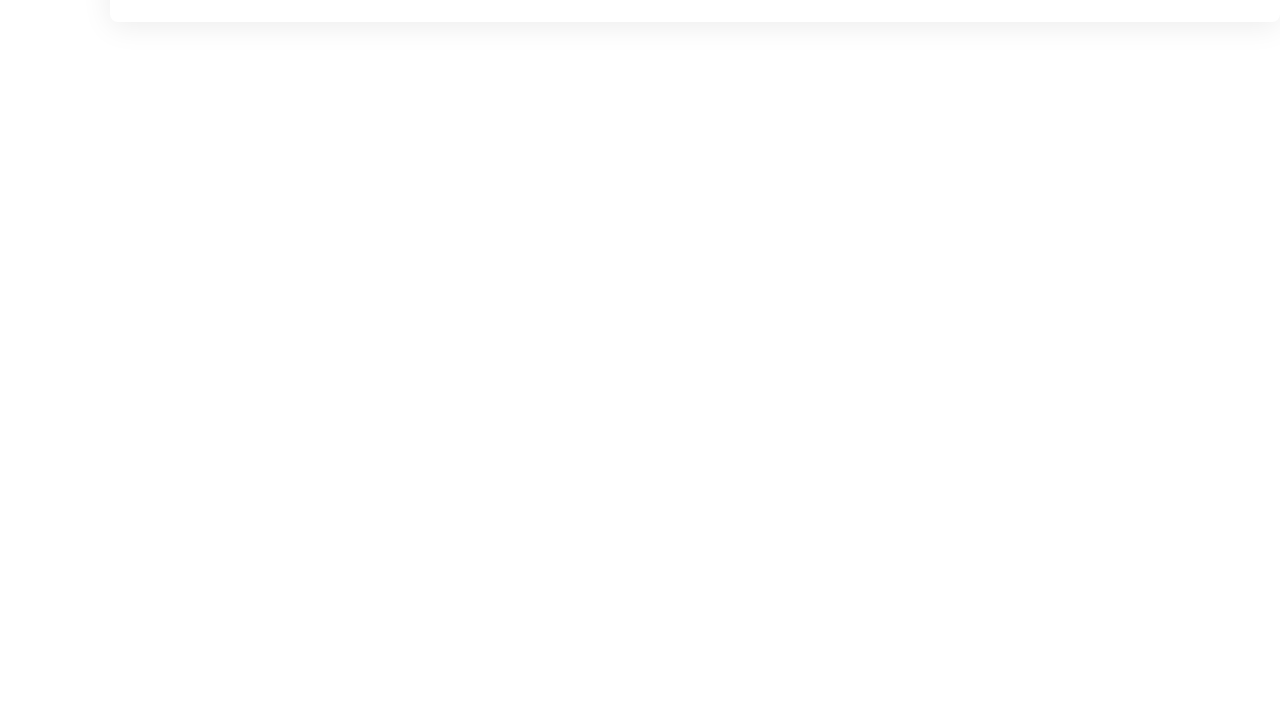
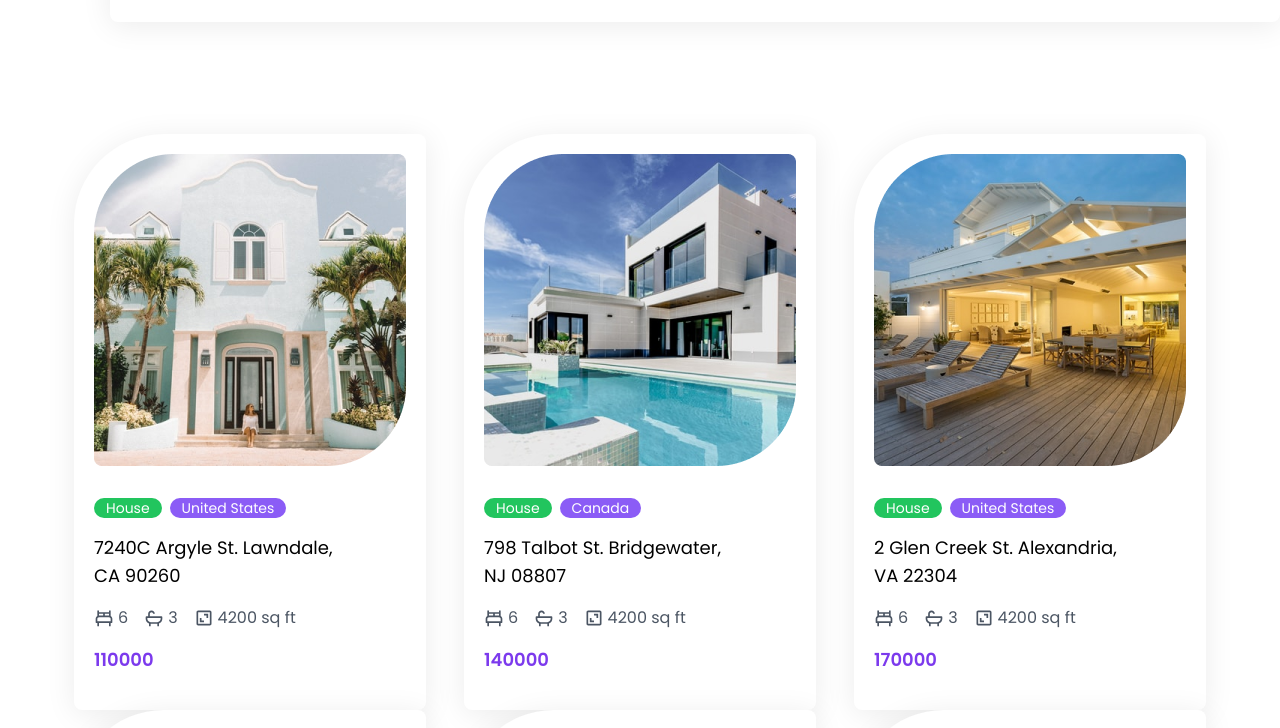
Before and after one commit to devsakae/henrycorretor, a React (Create React App) app: page / in a window 1280 px wide. Shown: the part 744-1472 px from the top of the page. Built offline with nearby package versions, Linux system fonts and the light colour scheme.

Commit message:
house listing done

```diff
--- a/src/components/House.js
+++ b/src/components/House.js
@@ -1,7 +1,40 @@
 import React from 'react';
+import { BiBed, BiBath, BiArea } from 'react-icons/bi';
 
-const House = () => {
-  return <div>House</div>;
+const House = ({ house }) => {
+  const { image, type, country, address, bedrooms, bathrooms, surface, price } = house;
+  return (
+    <div className='bg-white shadow-1 p-5 rounded-lg rounded-tl-[90px] w-full max-w-[352px] mx-auto cursor-pointer hover:shadow-2xl transition'>
+      <img src={ image } alt='' className='mb-8' />
+      <div className='mb-4 flex gap-x-2 text-sm'>
+        <div className='bg-green-500 rounded-full text-white px-3'>{ type }</div>
+        <div className='bg-violet-500 rounded-full text-white px-3'>{ country }</div>
+      </div>
+      <div className='text-lg font-semibo
+      max-w-[260px]'>{ address }</div>
+      <div className='flex gap-x-4 my-4'>
+        <div className='flex items-center text-gray-600 gap-1'>
+          <div className='text-[20px]'>
+            <BiBed />
+          </div>
+          <div>{ bedrooms }</div>
+        </div>
+        <div className='flex items-center text-gray-600 gap-1'>
+          <div className='text-[20px]'>
+            <BiBath />
+          </div>
+          <div>{ bathrooms }</div>
+        </div>
+        <div className='flex items-center text-gray-600 gap-1'>
+          <div className='text-[20px]'>
+            <BiArea />
+          </div>
+          <div>{ surface }</div>
+        </div>
+      </div>
+      <div className='text-lg font-semibold text-violet-600 mb-4'>{ price }</div>
+    </div>
+  );
 };
 
 export default House;
--- a/src/components/HouseContext.js
+++ b/src/components/HouseContext.js
@@ -22,6 +22,10 @@
     setProperties(uniqueProperties);
   }, [houses]);
 
+  const handleClick = () => {
+    console.log('click!');
+  }
+
   return (
     <HouseContext.Provider value={{
       houses,
@@ -38,6 +42,7 @@
       setPrice,
       loading,
       setLoading,
+      handleClick,
     }}>
       { children }
     </HouseContext.Provider>
--- a/src/components/HouseList.js
+++ b/src/components/HouseList.js
@@ -1,7 +1,25 @@
-import React from 'react';
+import React, { useContext } from 'react';
+import { HouseContext } from '../components/HouseContext';
+import House from './House';
+import { Link } from 'react-router-dom';
+import { ImSpinner2 } from 'react-icons/im';
 
 const HouseList = () => {
-  return <div>HouseList</div>;
+  const { houses, loading } = useContext(HouseContext);
+  return (
+    <section className='mb-20'>
+      <div className='container mx-auto'>
+        <div className='grid md:grid-cols-2 lg:grid-cols-3'>
+          { houses.map((house, idx) => {
+            return (<Link to={ `property/${house.id}`} key={ idx }>
+              <House house={house} />
+            </Link>)
+          }) }
+        </div>
+      </div>
+
+    </section>
+  );
 };
 
 export default HouseList;
--- a/src/components/Search.js
+++ b/src/components/Search.js
@@ -1,16 +1,18 @@
-import React from 'react';
+import React, { useContext } from 'react';
 import CountryDropdown from './CountryDropdown';
 import PropertyDropdown from './PropertyDropdown';
 import PriceRangeDropdown from './PriceRangeDropdown';
 import { RiSearch2Line } from 'react-icons/ri';
+import { HouseContext } from './HouseContext';
 
 const Search = () => {
+  const { handleClick } = useContext(HouseContext);
   return (
     <div className='px-[30px] py-6 max-w-[1170px] ms-auto flex flex-col lg:flex-row justify-between gap-4 lg:gap-x-3 relative lg:-top-4 lg:shadow-1 bg-white lg:bg-transparent lg:backdrop-blur rounded-lg'>
       <CountryDropdown />
       <PropertyDropdown />
       <PriceRangeDropdown />
-      <button className='bg-violet-700 hover:bg-violet-800 transition w-full lg:max-w-[162px] h-16 rounded-lg flex justify-center items-center text-white text-2xl'>
+      <button onClick={ handleClick } className='bg-violet-700 hover:bg-violet-800 transition w-full lg:max-w-[162px] h-16 rounded-lg flex justify-center items-center text-white text-2xl'>
         <RiSearch2Line />
       </button>
     </div>
--- a/src/pages/Home.js
+++ b/src/pages/Home.js
@@ -1,9 +1,11 @@
-import React from 'react';
+import React, { useContext } from 'react';
 import Banner from '../components/Banner';
+import HouseList from '../components/HouseList';
 
 const Home = () => {
   return <div className='min-h-[1800px]'>
     <Banner />
+    <HouseList />
   </div>;
 };
 
```
